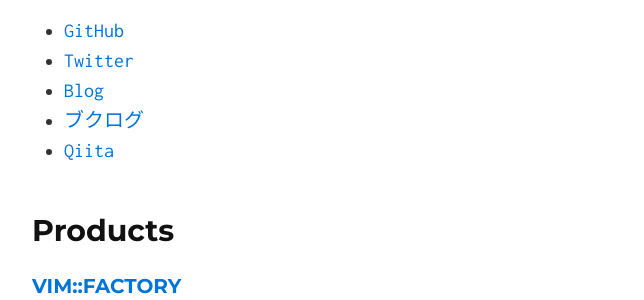
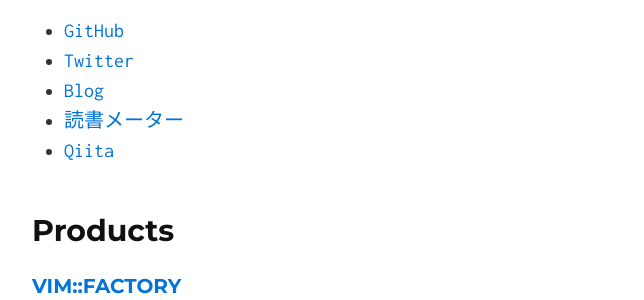
Before and after one commit to mogulla3/mogulla3.github.io, a Jekyll site: the page built from index.md, in a window 1280 px wide. Shown: the part 254-554 px from the top of the page, without its empty margins (306-950 px from the left). Built offline with Jekyll 4.4.1, drawn with Linux system fonts in a browser that asks for light colours; our own code applies the rules of GitHub Pages for plain Markdown files.

Commit message:
Update index.md

```diff
--- a/index.md
+++ b/index.md
@@ -6,7 +6,7 @@
 - [GitHub](https://github.com/mogulla3)
 - [Twitter](https://twitter.com/mogulla3)
 - [Blog](http://sandragon.hatenablog.com/)
-- [ブクログ](http://booklog.jp/users/mogulla3)
+- [読書メーター](https://elk.bookmeter.com/users/652493/)
 - [Qiita](http://qiita.com/mogulla3)
 
 ## Products
```
